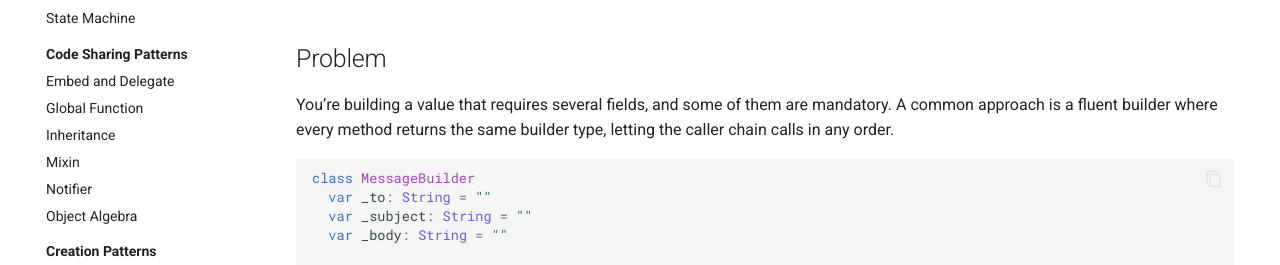
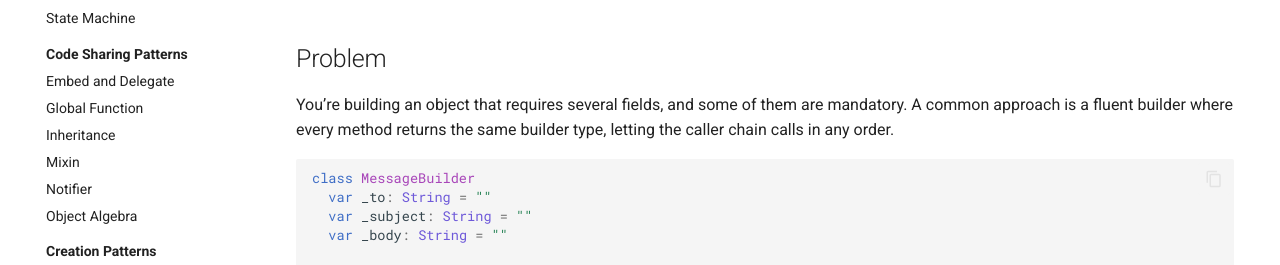
Before and after one commit to ponylang/pony-patterns, an MkDocs documentation site: the page built from docs/creation/typed-step-builder.md, in a window 1280 px wide and 900 px high. Shown: the part 139-404 px from the top of the window. Built offline with MkDocs 1.6.1 and Material for MkDocs 9.7.7, drawn with Linux system fonts in a browser that asks for light colours; comment, search, counter and statistics services are not loaded.

Commit message:
Use "object" instead of "value" in opening sentence
More natural phrasing when talking about constructing something with fields.

````diff
--- a/docs/creation/typed-step-builder.md
+++ b/docs/creation/typed-step-builder.md
@@ -7,7 +7,7 @@ hide:
 
 ## Problem
 
-You're building a value that requires several fields, and some of them are mandatory. A common approach is a fluent builder where every method returns the same builder type, letting the caller chain calls in any order.
+You're building an object that requires several fields, and some of them are mandatory. A common approach is a fluent builder where every method returns the same builder type, letting the caller chain calls in any order.
 
 ```pony
 class MessageBuilder
````
